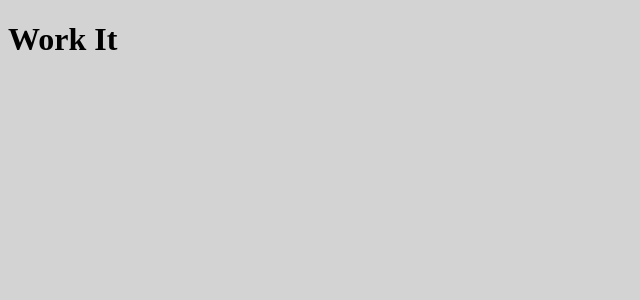
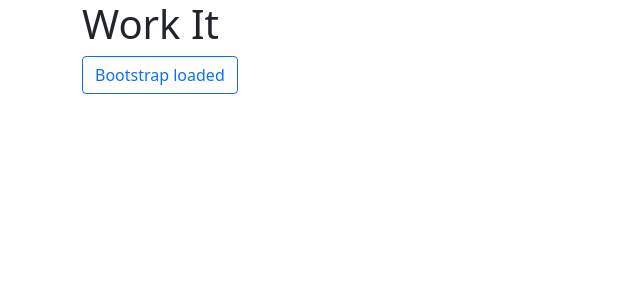
Before and after one commit to dodosiz/work-it, a React app: page / in a window 1280 px wide. Shown: the top 300 px of the page, without its empty margins (0-640 px from the left). Built offline with nearby package versions, Linux system fonts and the light colour scheme.

Commit message:
Added bootstrap

```diff
--- a/package.json
+++ b/package.json
@@ -15,6 +15,7 @@
   "devDependencies": {
     "@types/jest": "^27.4.1",
     "@types/react": "^17.0.39",
+    "@types/react-bootstrap": "^0.32.29",
     "@types/react-dom": "^17.0.13",
     "@types/react-redux": "^7.1.23",
     "@typescript-eslint/eslint-plugin": "^5.13.0",
@@ -37,7 +38,9 @@
   "dependencies": {
     "@reduxjs/toolkit": "^1.8.0",
     "@types/react-test-renderer": "^17.0.1",
+    "bootstrap": "^5.1.3",
     "react": "^17.0.2",
+    "react-bootstrap": "^2.2.0",
     "react-dom": "^17.0.2",
     "react-redux": "^7.2.6",
     "react-test-renderer": "^17.0.2"
--- a/src/index.css
+++ /dev/null
@@ -1,3 +0,0 @@
-body {
-    background-color: lightgrey;
-}
--- a/src/index.tsx
+++ b/src/index.tsx
@@ -1,9 +1,9 @@
 import React from "react";
 import ReactDOM from "react-dom";
 import { App } from "./view/app";
-import "./index.css";
 import { Provider } from "react-redux";
 import { store } from "./data/store";
+import "bootstrap/dist/css/bootstrap.min.css";
 
 ReactDOM.render(
 	<Provider store={store}>
--- a/src/view/app.tsx
+++ b/src/view/app.tsx
@@ -1,5 +1,9 @@
 import * as React from "react";
+import { Button } from "react-bootstrap";
 
 export function App() {
-	return <h1>Work It</h1>;
+	return <div className="container">
+		<h1>Work It</h1>
+		<Button variant="outline-primary">Bootstrap loaded</Button>
+	</div>;
 }
```
Also changed, not shown: 2 other files (tests, documents, lock files or other folders).
